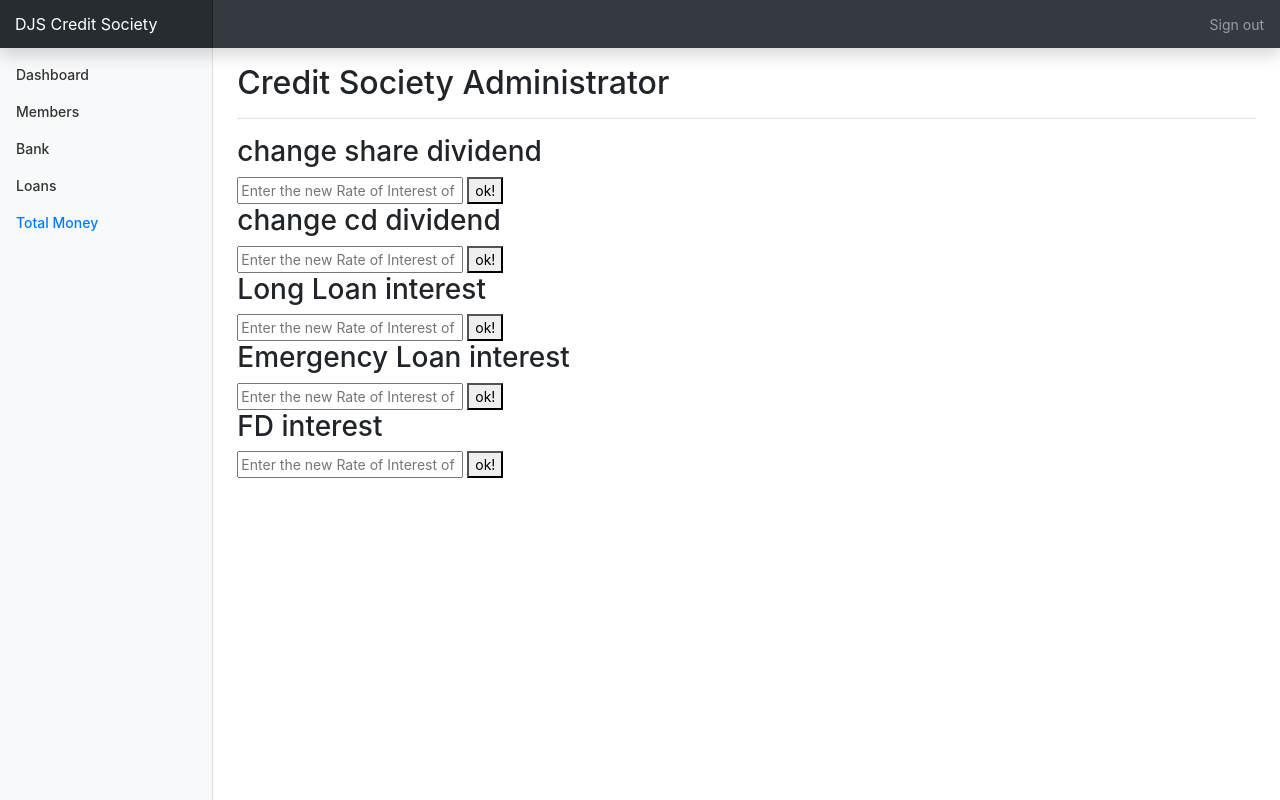
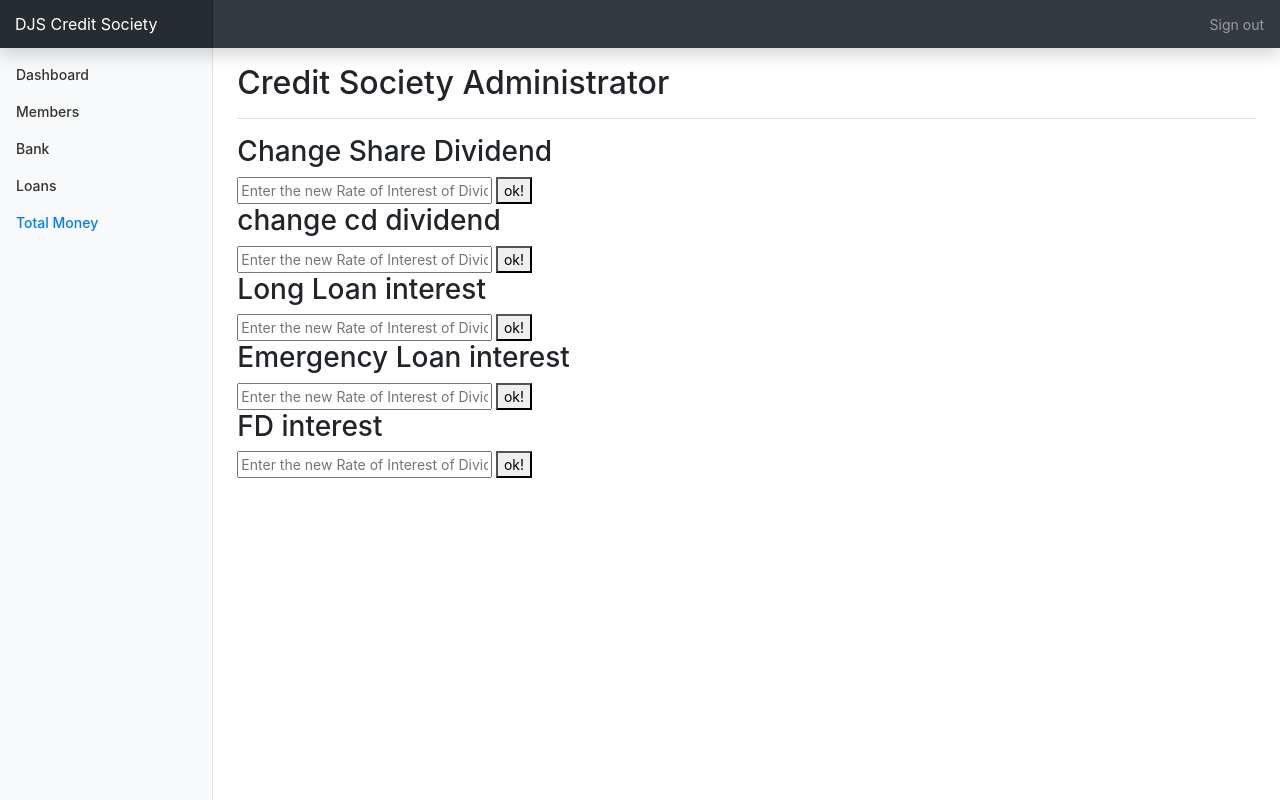
Before and after one commit to chiraggada2911/Credit-Society-Django, a Django app: page /csadmin/totalmoney in a window 1280 px wide. Run offline with Django 3.2, Linux system fonts and the light colour scheme; the visitor is signed in with stand-in values (Sample User, id 1); some libraries are stand-ins or nearby versions.

Commit message:
total money

```diff
--- a/website/csadmin/templates/totalmoney.html
+++ b/website/csadmin/templates/totalmoney.html
@@ -3,13 +3,23 @@
 {%block title%}TotalMoney{%endblock%}
 {%block content%}
 <!-- for changing share dividend -->
+
+<head>
+  <style>
+    input {
+      width: 25%;
+    }
+  </style>
+</head>
+
+<body>
+
   <form class="lw-form" method="post">
     <div class="lw-field">
-    <h3>change share dividend</h3>
+      <h3>Change Share Dividend</h3>
       <input type="numeric" name="fsharedividend" id="new_sharedividend" placeholder="Enter the new Rate of Interest of Dividend">
       <button class="lw-btn" name="btnshare" href="{%url 'csadmin:totalmoney'%}">ok!</button>
     </div>
-
     {%csrf_token%}
   </form>
   <!-- for changing cd dividend -->
@@ -29,6 +39,7 @@
       <input type="numeric" name="flongloaninterest" id="new_longloaninterest" placeholder="Enter the new Rate of Interest of Dividend">
       <button class="lw-btn" name="btnlongloan" href="{%url 'csadmin:totalmoney'%}">ok!</button>
     </div>
+    </form>
     <!-- for changing emergency loan interest -->
     <form class="lw-form" method="post">
       <div class="lw-field">
@@ -36,6 +47,7 @@
         <input type="numeric" name="femergencylaoninterest" id="new_longloaninterest" placeholder="Enter the new Rate of Interest of Dividend">
         <button class="lw-btn" name="btnemerloan" href="{%url 'csadmin:totalmoney'%}">ok!</button>
       </div>
+      </form>
 
       <!-- for changing FD interest -->
       <form class="lw-form" method="post">
@@ -47,4 +59,5 @@
 
         {%csrf_token%}
       </form>
+</body>
 {%endblock%}
--- /dev/null
+++ b/website/static/totalmoney.css
@@ -0,0 +1,3 @@
+input {
+  width: 100%;
+}
```
Lines whose indentation alone changed are shown as unchanged.
